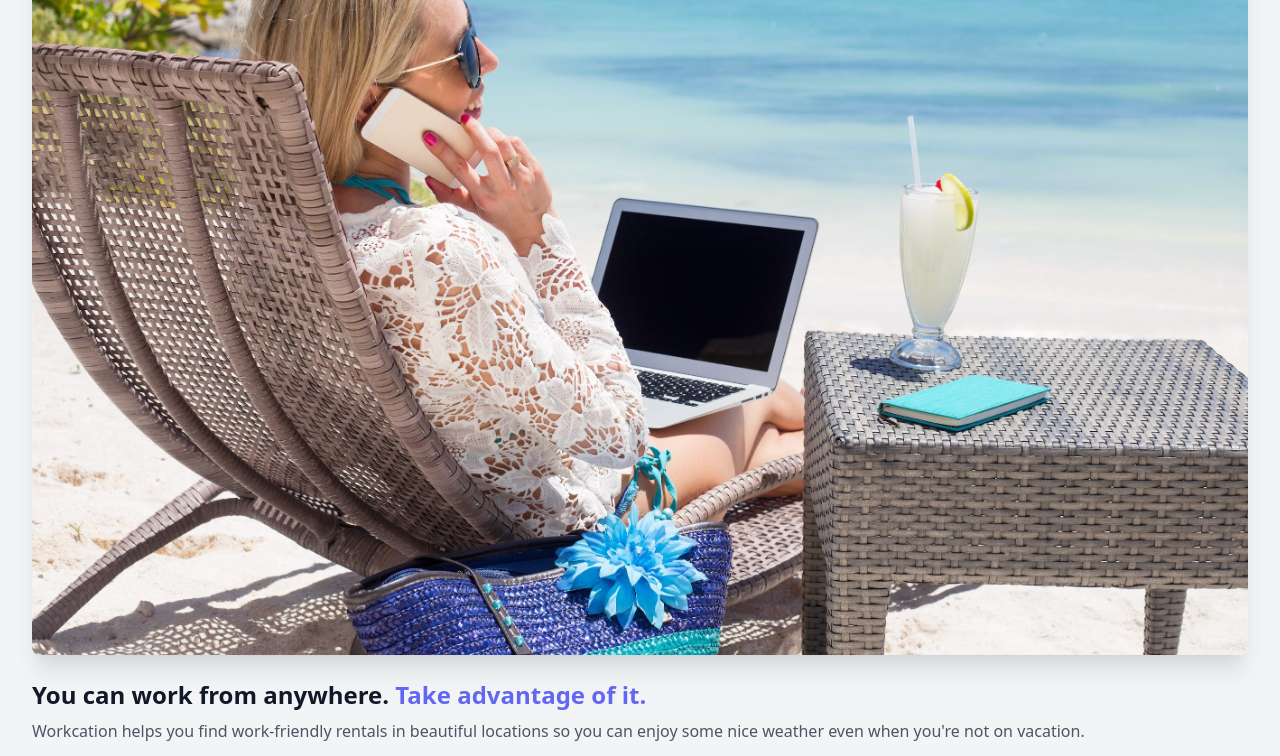
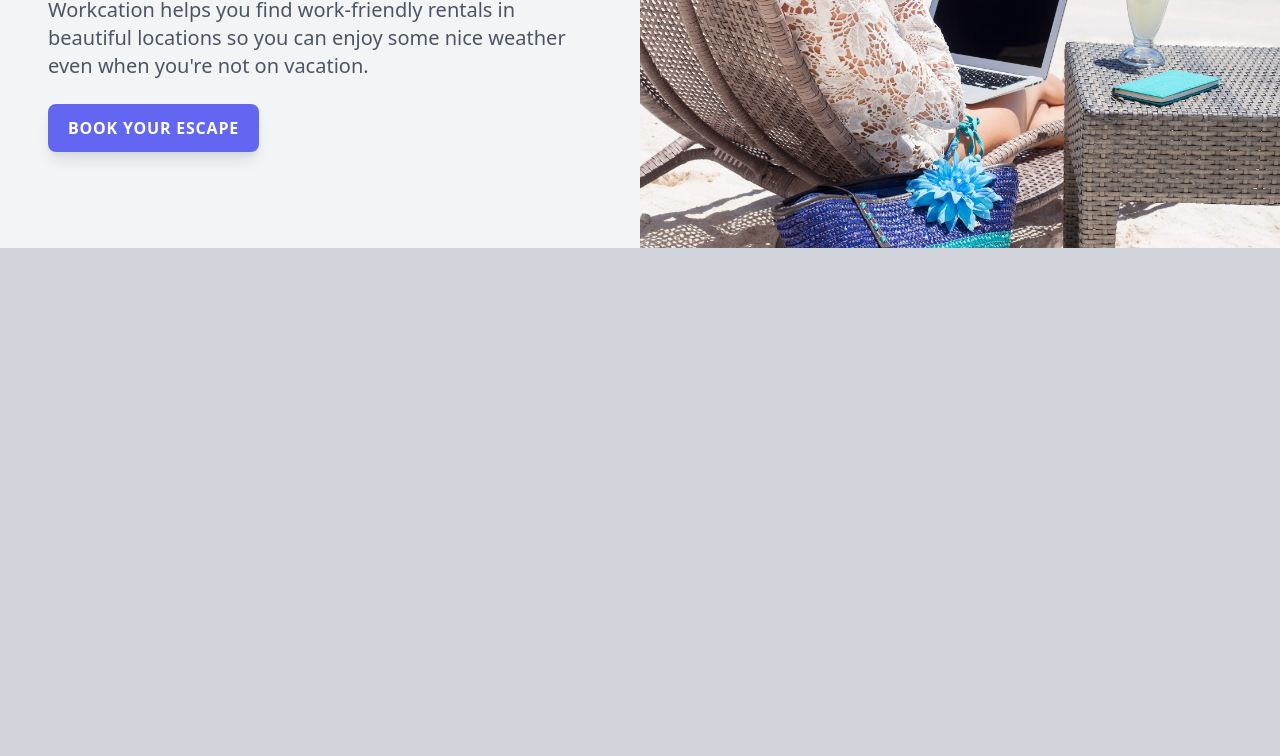
Before and after one commit to thanh-cao/tailwindcss-basics, a website built with Vite: page index.html in a window 1280 px wide. Shown: the part 268-1024 px from the top of the page. After the commit the page ends 800 px from the top, so only its background shows below. Built offline with nearby package versions, Linux system fonts and the light colour scheme.

Commit message:
add responsiveness

```diff
--- a/index.html
+++ b/index.html
@@ -1,5 +1,6 @@
 <!DOCTYPE html>
 <html lang="en">
+
 <head>
   <meta charset="UTF-8">
   <meta http-equiv="X-UA-Compatible" content="IE=edge">
@@ -7,28 +8,36 @@
   <link rel="stylesheet" href="/css/tailwind.css">
   <title>Workcation</title>
 </head>
-<body class="bg-gray-100">
-    <div class="px-8 py-12">
+
+<body class="bg-gray-300">
+  <div class="bg-gray-100 grid lg:grid-cols-2 2xl:grid-cols-5">
+    <div class="px-8 py-12 max-w-md mx-auto sm:max-w-xl lg:px-12 lg:py-24 lg:max-w-full xl:mr-0 2xl:col-span-2">
+      <div class="xl:max-w-xl">
         <img class="h-10" src="/img/logo.svg" alt="Workcation" />
-      <img
-        class="mt-6 rounded-lg shadow-xl"
-        src="/img/beach-work.jpg"
-        alt="Woman workcationing on the beach"
-      />
-      <h1 class="mt-6 text-2xl font-bold text-gray-900">
+        <img class="mt-6 rounded-lg shadow-xl sm:mt-8 sm:h-64 sm:w-full sm:object-cover object-center lg:hidden"
+          src="/img/beach-work.jpg" alt="Woman workcationing on the beach" />
+        <h1 class="mt-6 text-2xl font-bold text-gray-900 sm:mt-8 sm:text-4xl lg:text-3xl xl:text-4xl">
           You can work from anywhere.
+          <br class="hidden lg:inline" />
           <span class="text-indigo-500">Take advantage of it.</span>
         </h1>
-      <p class="mt-2 text-gray-600">
-        Workcation helps you find work-friendly rentals in beautiful locations so you can enjoy some
-        nice weather even when you're not on vacation.
+        <p class="mt-2 text-gray-600 sm:mt-4 sm:text-xl">
+          Workcation helps you find work-friendly rentals in beautiful locations so you can enjoy
+          some nice weather even when you're not on vacation.
         </p>
-      <div class="mt-4">
-        <a class="inline-block px-5 py-3 rounded-lg shadow-lg bg-indigo-500 text-white uppercase tracking-wider font-semibold text-sm"
+        <div class="mt-4 sm:mt-6">
+          <a class="inline-block px-5 py-3 rounded-lg bg-indigo-500 uppercase tracking-wider font-semibold text-sm text-white shadow-lg sm:text-base"
             href="#">
             Book your escape
           </a>
         </div>
       </div>
+    </div>
+    <div class="hidden relative lg:block 2xl:col-span-3">
+      <img class="absolute inset-0 w-full h-full object-cover object-center" src="/img/beach-work.jpg"
+        alt="Woman workcationing on the beach" />
+    </div>
+  </div>
 </body>
+
 </html>
```
Lines whose indentation alone changed are shown as unchanged.
